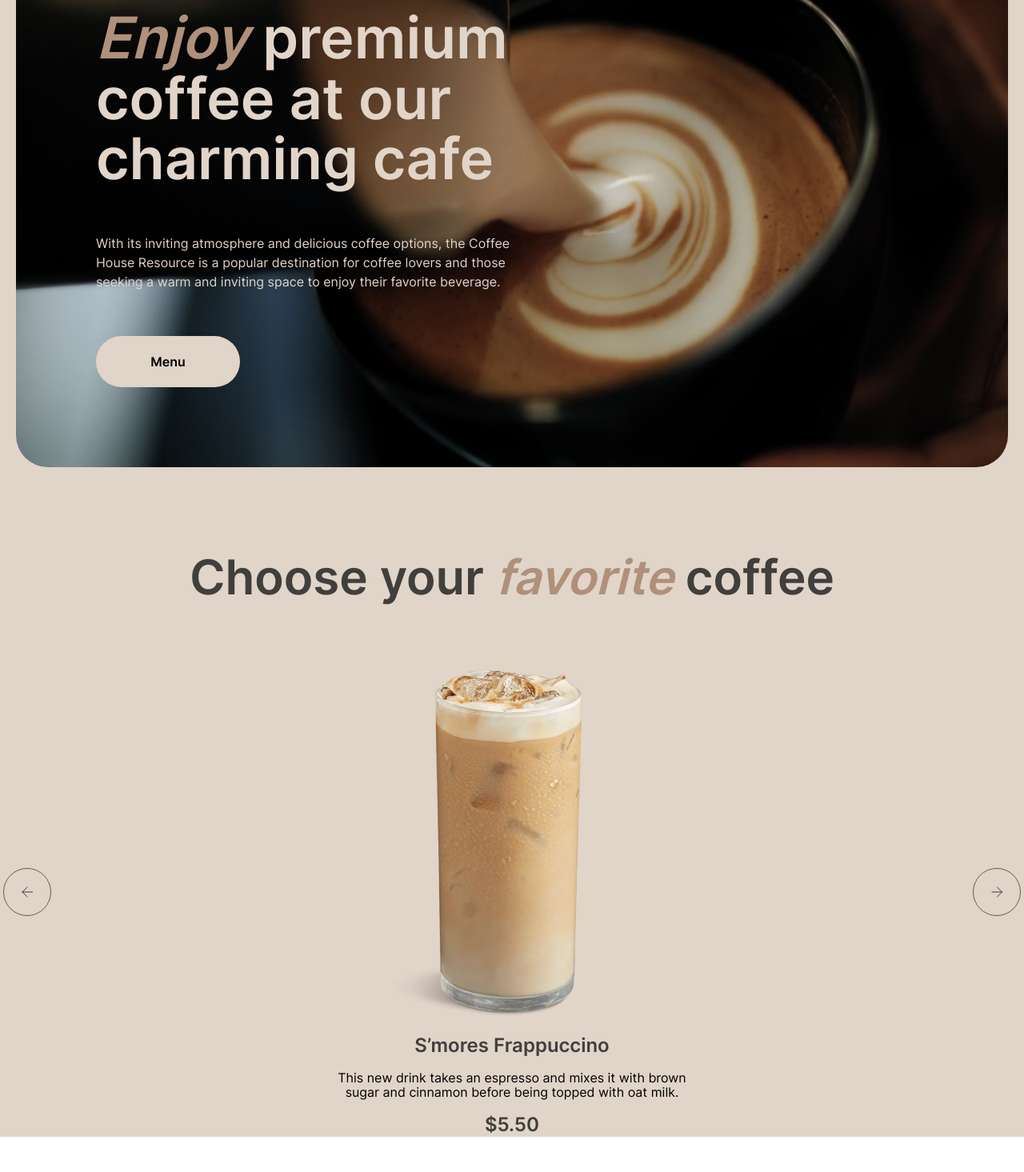
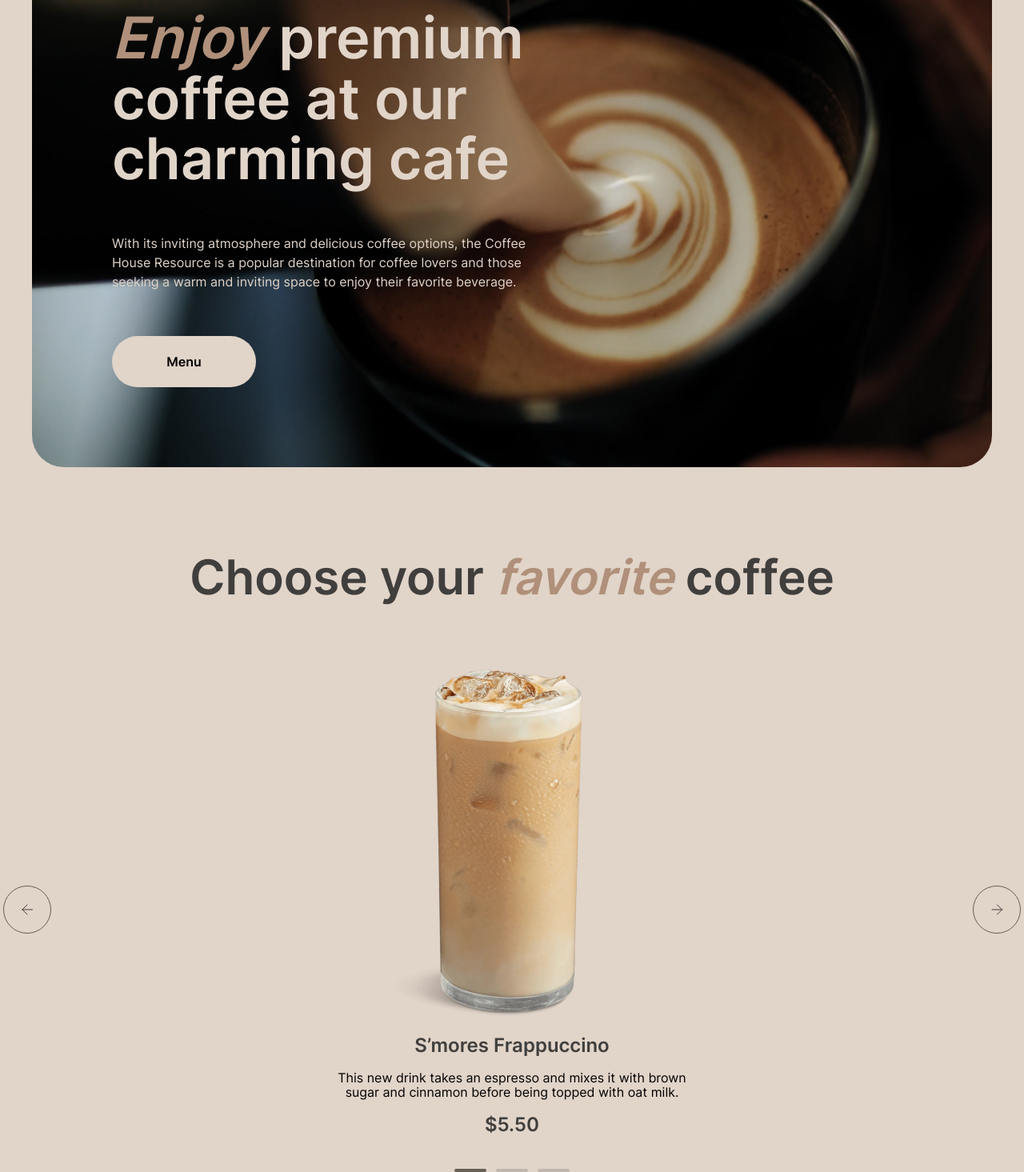
Before and after one commit to id-edm/coffee-house, a plain HTML site: page coffee-house/index.html in a window 1280 px wide. Shown: the part 197-1662 px from the top of the page at 80% size. Before the commit the page ends 1618 px from the top, so only its background shows below. Drawn offline with Linux system fonts and the light colour scheme.

Commit message:
feat: add slider controls

```diff
--- a/coffee-house/css/style.css
+++ b/coffee-house/css/style.css
@@ -39,19 +39,22 @@ li {
 /*style header start*/
 .header {
   display: flex;
-  justify-content: space-around;
+  justify-content: space-between;
   align-items: center;
+
   font-family: Inter;
   font-size: 16px;
   font-style: normal;
   font-weight: 600;
   line-height: 150%; /* 24px */
-  margin: 20px;
+  margin: 20px 40px;
 }
 
 .nav__menu_list {
   display: flex;
   justify-content: center;
+  padding: 0;
+  margin: 0;
 }
 
 .nav__menu_item {
@@ -93,10 +96,15 @@ li {
 /*style enjoy start*/
 .enjoy {
   display: flex;
+  max-width: 1360px;
   padding: 100px;
+  flex-direction: column;
+  justify-content: center;
+  align-items: flex-start;
+  align-self: stretch;
   background: url(../assets/img/img-hero.jpg) no-repeat center;
   border-radius: 40px;
-  margin: 0 20px;
+  margin: 0 40px;
   background-size: cover;
 }
 
@@ -255,14 +263,32 @@ li {
 
 .content__description-subtitle {
   text-align: center;
-
 }
 
 .content__description-price {
-  color: #403F3D;
+  color: #403f3d;
   font-family: Inter;
   font-size: 24px;
   font-style: normal;
   font-weight: 600;
   line-height: 125%;
 }
+
+.slider__controls {
+  display: flex;
+  align-items: flex-start;
+  gap: 12px;
+  margin-top: 40px;
+}
+
+.slider__controls-btn {
+  width: 40px;
+  height: 4px;
+  background: #665f55;
+  border-radius: 4px;
+  border: none;
+}
+
+.slider__controls-inactive {
+  background: #c1b6ad;
+}
--- a/coffee-house/index.html
+++ b/coffee-house/index.html
@@ -238,6 +238,11 @@
                     $5.50
                   </div>
                 </div>
+                <div class="slider__controls">
+                  <button class="slider__controls-btn"></button>
+                  <button class="slider__controls-btn slider__controls-inactive"></button>
+                  <button class="slider__controls-btn slider__controls-inactive"></button>
+                </div>
               </div>
               <button class="slider__btn slider__btn-left">
                 <svg
@@ -253,7 +258,7 @@
                   />
                 </svg>
               </button>
-              <div class="slider__controls"></div>
+
             </div>
           </div>
         </section>
```
